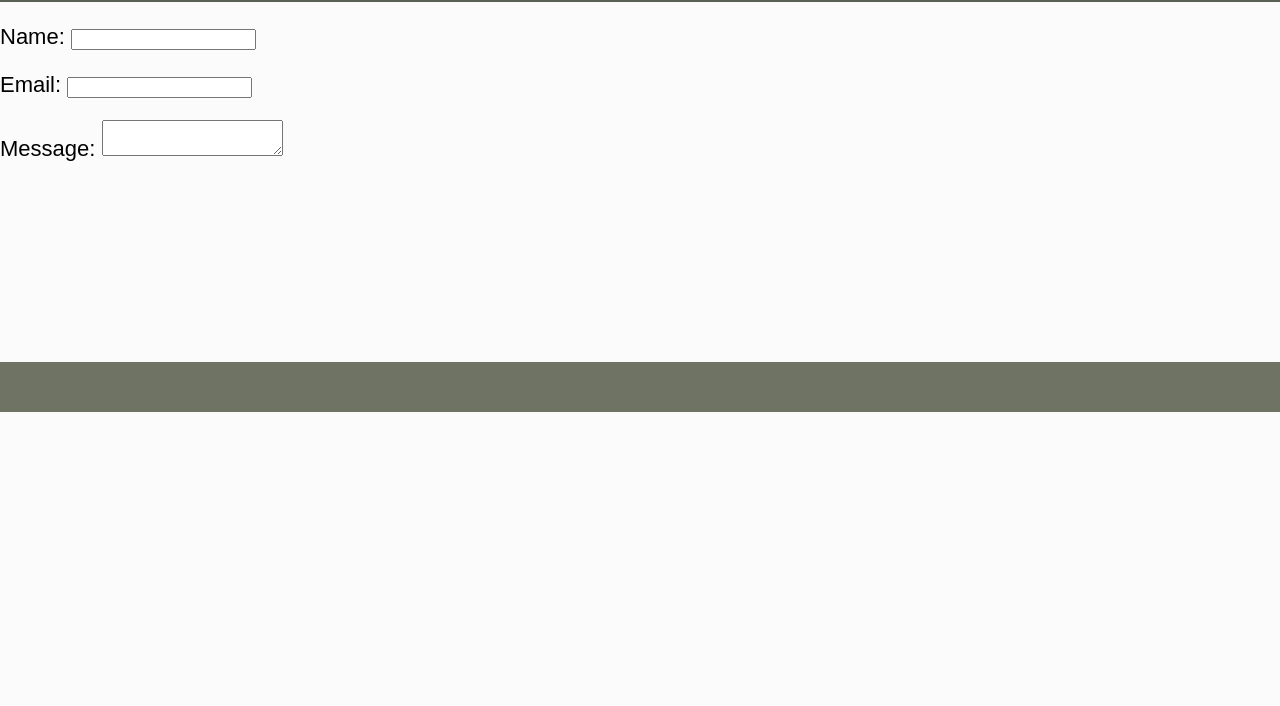
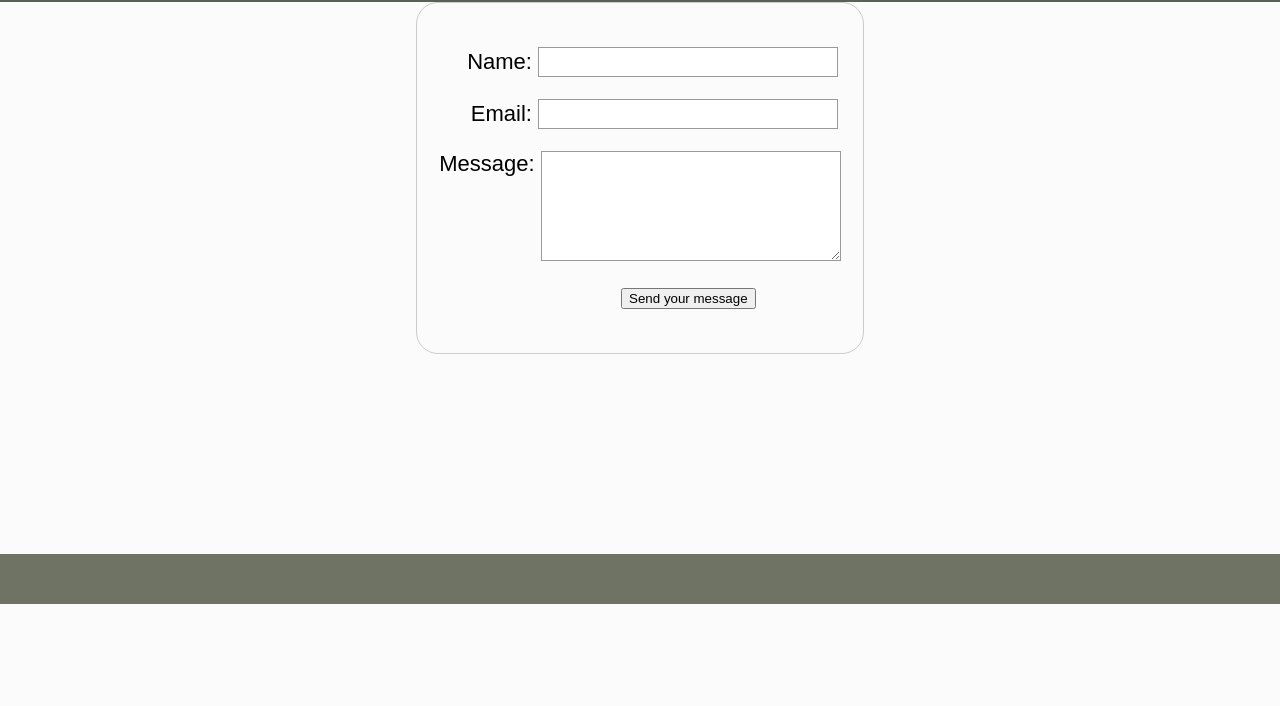
Before and after one commit to lizaajones/wdd130, a plain HTML site: page wwr/contactus.html in a window 1280 px wide. Shown: the part 94-800 px from the top of the page. Drawn offline with Linux system fonts and the light colour scheme; a web font is replaced by a local one.

Commit message:
added html to contactus.html

```diff
--- a/wwr/contactus.html
+++ b/wwr/contactus.html
@@ -22,7 +22,8 @@
             </nav>
         </header>
         <main class="contact-us-grid">
-            <form action="/my-handling-form-page" method="post">
+            <div id="feedback"></div>
+        <form action="/my-handling-form-page" method="post">
                 <p>
                   <label for="name">Name:</label>
                   <input type="text" id="name" name="user_name" />
@@ -35,11 +36,106 @@
                   <label for="msg">Message:</label>
                   <textarea id="msg" name="user_message"></textarea>
                 </p>
-              </form>
+                <p class="button">
+                    <button type="submit">Send your message</button>
+                </p>
+            </form>
 
+<style>
+body {
+  /* Center the form on the page */
+  text-align: center;
+}
+
+form {
+  display: inline-block;
+  /* Form outline */
+  padding: 1em;
+  border: 1px solid #ccc;
+  border-radius: 1em;
+}
+
+p + p {
+  margin-top: 1em;
+}
+
+label {
+  /* Uniform size & alignment */
+  display: inline-block;
+  min-width: 90px;
+  text-align: right;
+}
+
+input,
+textarea {
+  /* To make sure that all text fields have the same font settings
+     By default, text areas have a monospace font */
+  font: 1em sans-serif;
+  /* Uniform text field size */
+  width: 300px;
+  box-sizing: border-box;
+  /* Match form field borders */
+  border: 1px solid #999;
+}
+
+input:focus,
+textarea:focus {
+  /* Set the outline width and style */
+  outline-style: solid;
+  /* To give a little highlight on active elements */
+  outline-color: #000;
+}
+
+textarea {
+  /* Align multiline text fields with their labels */
+  vertical-align: top;
+  /* Provide space to type some text */
+  height: 5em;
+}
+
+.button {
+  /* Align buttons with the text fields */
+  padding-left: 90px; /* same size as the label elements */
+}
+
+button {
+  /* This extra margin represent roughly the same space as the space
+     between the labels and their text fields */
+  margin-left: 0.5em;
+}
+#feedback {
+    background-color: antiquewhite;
+    position: absolute;
+    top: 0;
+    left: 0;
+    right: 0;
+    padding: .5em;
+    /* make this element invisible until we are ready for it */
+    display: none;
+}
+.moveDown {
+    margin-top: 3em;
+}
+</style>
         </main>
         <footer>
      </div>
  </footer>
-
+ <script>
+    // get the feedback div element so we can do something with it.
+    const feedbackElement = document.getElementById('feedback');
+    // get the form so we can read what was entered in it.
+    const formElement = document.forms[0];
+    // add a 'listener' to wait for a submission of our form. When that happens run the code below.
+    formElement.addEventListener('submit', function(e) {
+        // stop the form from doing the default action.
+        e.preventDefault();
+        // set the contents of our feedback element to a message letting the user know the form was submitted successfully. Notice that we pull the name that was entered in the form to personalize the message!
+        feedbackElement.innerHTML = 'Hello '+ formElement.user_name.value +'! Thank you for your message. We will get back with you as soon as possible!';
+        // make the feedback element visible.
+        feedbackElement.style.display = "block";
+        // add a class to move everything down so our message doesn't cover it.
+        document.body.classList.toggle('moveDown');
+    });
+</script>
 </body>
--- a/wwr/personal/styles/site-plan.css
+++ b/wwr/personal/styles/site-plan.css
@@ -2,7 +2,7 @@
 
 :root {
   /* change the values below to your colors from your palette */
-  --primary-color: #396E94   ;
+  --primary-color: #007200   ;
   --secondary-color: #E7C24F ;
   --accent1-color: #A42212;
   --accent2-color: white;
```
Also changed, not shown: wwr/personal/site-plan.html (+2 -2 lines), gc.jpg (added), salmon.jpg (added), utah.jpg (added).
